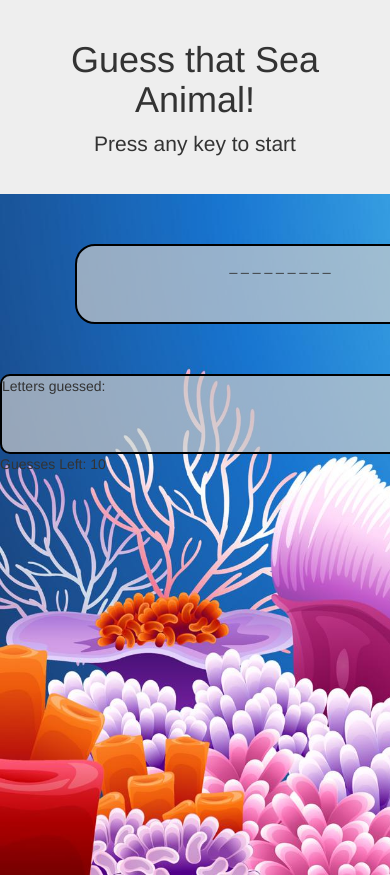
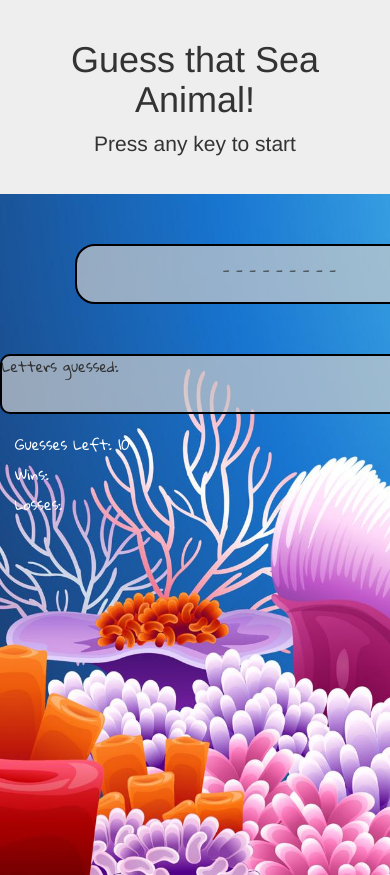
Before and after one commit to ornibella/week-3-game, a PHP site: page / in a window 390 px wide; the page is wider, and only the part inside the window is pictured. Run offline with PHP 8.4, Linux system fonts and the light colour scheme; some libraries are stand-ins or nearby versions.

Commit message:
final files

```diff
--- a/assets/css/style.css
+++ b/assets/css/style.css
@@ -14,12 +14,13 @@ img{
     margin-left: 75px;
     padding: 10px 10px 10px 20px;
     width: 400px;
-    height: 80px;
+    height: 60px;
     border: 2px solid black;
     z-index: -2;
     background: rgba(204, 204, 204, 0.7);
     border-radius: 20px;
-    text-align:center
+    text-align:center;
+    font-family: 'Gloria Hallelujah', cursive;
   }
 
 
@@ -28,10 +29,16 @@ img{
     margin-top: 50px;
     margin-right: 75px;
     width: 450px;
-    height: 80px;
+    height: 60px;
     background: rgba(204, 204, 204, 0.7);
     border: 2px solid black;
     border-radius: 10px;
     text-align: left;
-    font-family:
+    font-family: 'Gloria Hallelujah', cursive;
    }
+
+
+ div.container{
+ 	color: white;
+ 	font-family: 'Gloria Hallelujah', cursive;
+ }
--- a/index.html
+++ b/index.html
@@ -9,6 +9,7 @@
 	<link href="https://maxcdn.bootstrapcdn.com/bootstrap/3.3.7/css/bootstrap.min.css" rel="stylesheet">
 	<script src="https://code.jquery.com/jquery-3.1.1.min.js"></script>
 	<link href="assets/css/style.css" rel="stylesheet" type="text/css">
+	<link href="https://fonts.googleapis.com/css?family=Gloria+Hallelujah" rel="stylesheet">
  	<!-- <link rel="stylesheet" href="assets/css/reset.css"> -->
 
 </head>
@@ -38,10 +39,22 @@
 	</div>
 </div>
 
+<br>
+
+<div class="container">
+
 <div class="row">
-	<div class="col-md-6">
+	<div class="col-md-4">
 		<p> Guesses Left: <span id="guesses_left"></span></p>
 	</div>
+	<div class="col-md-4">
+		<p> Wins: <span id="win_counter"></span></p>
+	</div>
+	<div class="col-md-4">
+		<p> Losses: <span id="loss_counter"></span></p>
+	</div>
+</div>
+
 </div>
 
 <script type="text/javascript" src="assets/javascript/game.js"> </script>
```
Also changed, not shown: assets/javascript/game.js (+24 -8 lines).
